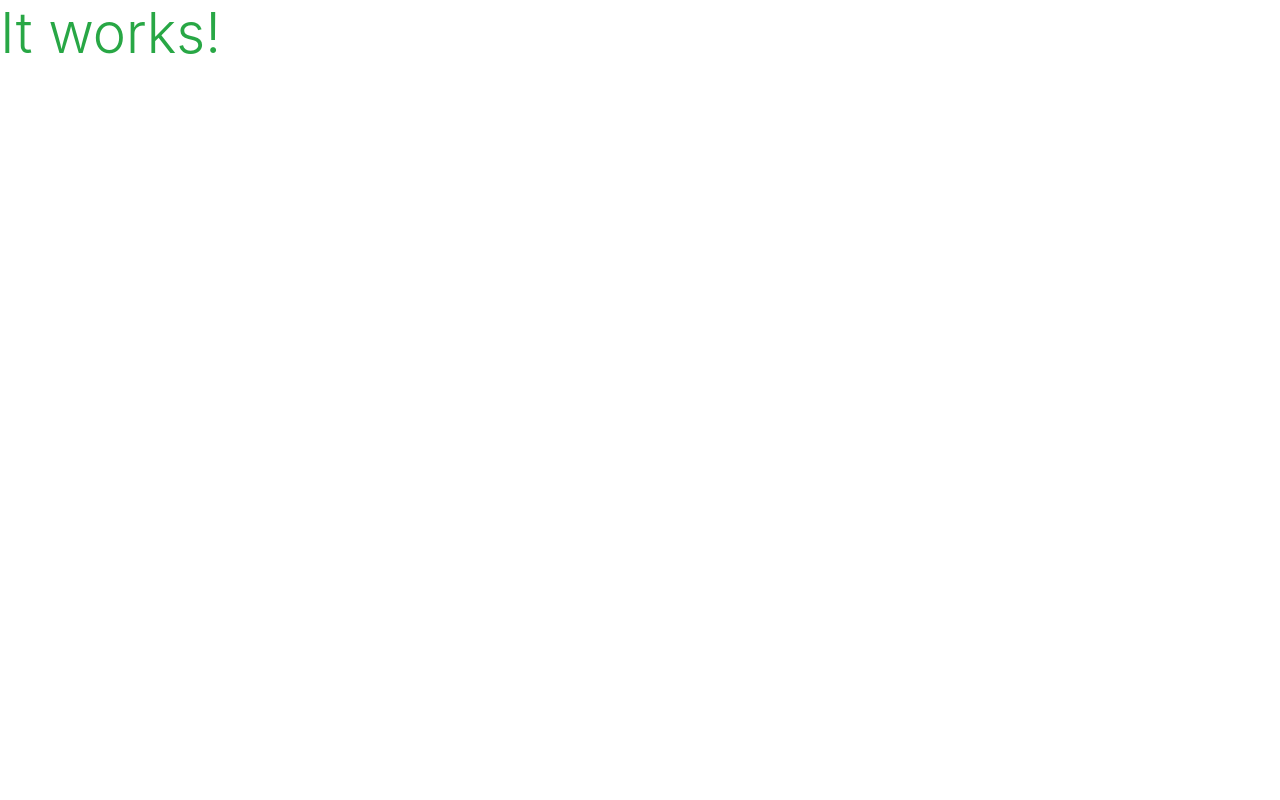
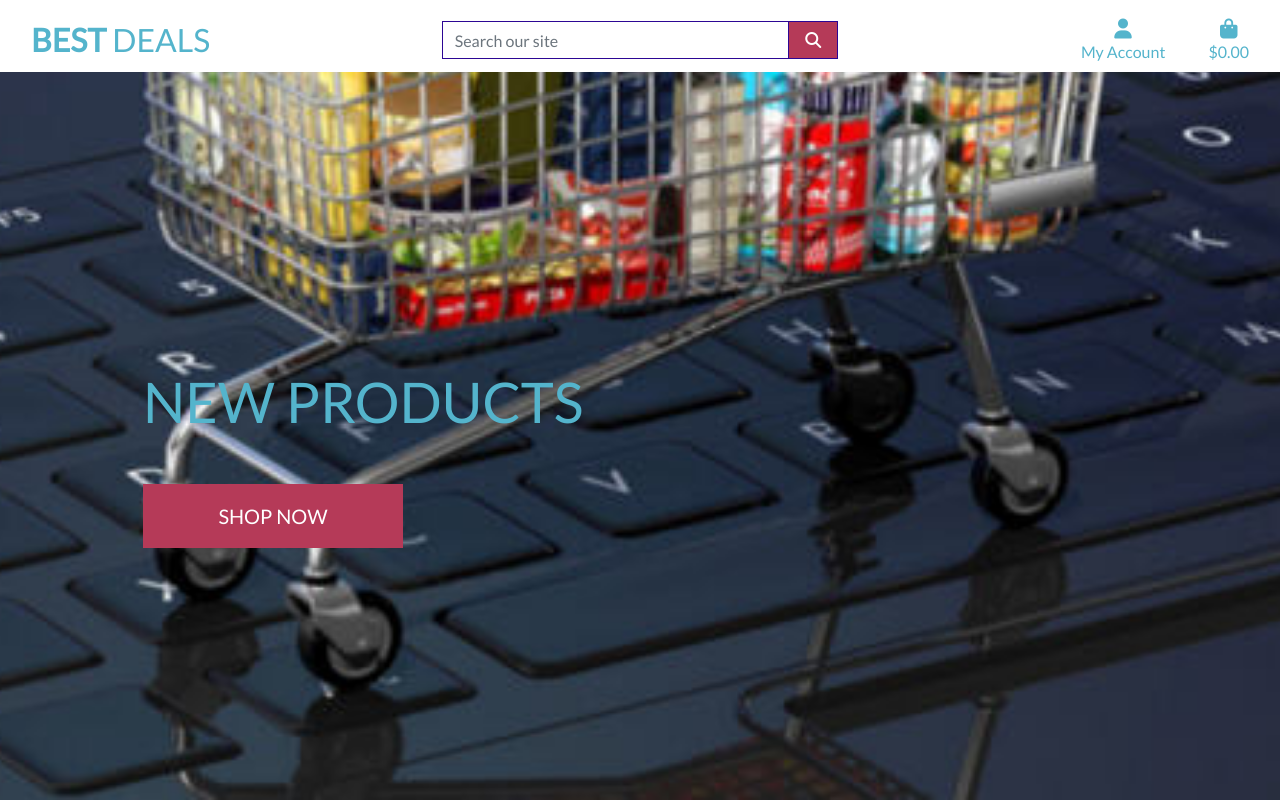
Before and after one commit to josygeorge/django-fullstack-milestone-main-project, a Django app: page / in a window 1280 px wide. Before the commit the page is almost empty. Run offline with Django 3.2, Linux system fonts and the light colour scheme; some libraries are stand-ins or nearby versions.

Commit message:
Completed home and css

```diff
--- a/best_deals/settings.py
+++ b/best_deals/settings.py
@@ -147,6 +147,10 @@ USE_TZ = True
 # https://docs.djangoproject.com/en/3.2/howto/static-files/
 
 STATIC_URL = '/static/'
+STATICFILES_DIRS = (os.path.join(BASE_DIR, 'static'),)
+
+MEDIA_URL = '/media/'
+MEDIA_ROOT = os.path.join(BASE_DIR, 'media')
 
 # Default primary key field type
 # https://docs.djangoproject.com/en/3.2/ref/settings/#default-auto-field
--- a/best_deals/urls.py
+++ b/best_deals/urls.py
@@ -15,9 +15,11 @@ Including another URLconf
 """
 from django.contrib import admin
 from django.urls import path, include
+from django.conf import settings
+from django.conf.urls.static import static
 
 urlpatterns = [
     path('admin/', admin.site.urls),
     path('accounts/', include('allauth.urls')),
     path('', include('home.urls')),
-]
+] + static(settings.MEDIA_URL, document_root=settings.MEDIA_ROOT)
--- a/home/templates/home/index.html
+++ b/home/templates/home/index.html
@@ -1,6 +1,27 @@
 {% extends "base.html" %}
 {% load static %}
 
+{% block page_header %}
+<div class="container header-container">
+    <div class="row">
+        <div class="col"></div>
+    </div>
+</div>
+{% endblock %}
+
 {% block content %}
-<h1 class="display-4 text-success">It works!</h1>
+<div class="container h-100">
+    <div class="row h-100">
+        <div class="col-7 col-md-6 my-auto">
+            <h1 class="display-4 logo-font text-black">
+                New Products
+            </h1>
+            <div class="my-5">
+                <h4>
+                    <a href="" class="shop-now-button btn btn-lg rounded-0 text-uppercase py-3">Shop Now</a>
+                </h4>
+            </div>
+        </div>
+    </div>
+</div>
 {% endblock %}
--- /dev/null
+++ b/static/css/base.css
@@ -0,0 +1,81 @@
+html {
+    height: 100%;
+}
+
+body {
+    background: url('/media/shopping-banner.jpeg') no-repeat center center fixed;
+    background-size: cover;
+    height: calc(100vh - 164px);
+    color: #555;
+    font-family: 'Lato';
+}
+
+/* from Bulma */
+.icon {
+    align-items: center;
+    display: inline-flex;
+    justify-content: center;
+    height: 1.5rem;
+    width: 1.5rem;
+}
+
+.logo-font {
+    text-transform: uppercase;
+}
+
+.main-logo-link {
+    width: fit-content;
+}
+
+.shop-now-button {
+    background: rgb(181, 58, 88);
+    color: white;
+    min-width: 260px;
+}
+
+.btn-black {
+    background: rgb(181, 58, 88);;
+    color: white;
+}
+
+.shop-now-button:hover,
+.shop-now-button:active,
+.shop-now-button:focus,
+.btn-black:hover,
+.btn-black:active,
+.btn-black:focus {
+    background: rgb(160, 68, 132);
+    color: white;
+}
+
+.text-black {
+    color: rgb(84, 180, 204) !important;
+}
+
+.border-black {
+    border: 1px solid rgb(44, 6, 148) !important;
+}
+
+/* -------------------------------- Media Queries */
+
+/* Slightly larger container on xl screens */
+@media (min-width: 1200px) {
+  .container {
+    max-width: 80%;
+  }
+}
+
+/* fixed top navbar only on medium and up */
+@media (min-width: 992px) {
+    .fixed-top-desktop-only {
+        position: fixed;
+        top: 0;
+        right: 0;
+        left: 0;
+        z-index: 1030;
+    }
+
+    .header-container {
+        padding-top: 164px;
+    }
+}
--- a/templates/base.html
+++ b/templates/base.html
@@ -17,12 +17,15 @@
     {% block corecss %}
     <link rel="stylesheet" href="https://stackpath.bootstrapcdn.com/bootstrap/4.4.1/css/bootstrap.min.css"
         integrity="sha384-Vkoo8x4CGsO3+Hhxv8T/Q5PaXtkKtu6ug5TOeNV6gBiFeWPGFN9MuhOf23Q9Ifjh" crossorigin="anonymous">
+    <link rel="stylesheet" href="https://fonts.googleapis.com/css?family=Lato&display=swap">
+    <link rel="stylesheet" href="{% static 'css/base.css' %}">
     {% endblock %}
 
     {% block extra_css %}
     {% endblock %}
 
     {% block corejs %}
+    <script src="https://kit.fontawesome.com/a7eda42618.js" crossorigin="anonymous"></script>
     <script src="https://code.jquery.com/jquery-3.4.1.slim.min.js"
         integrity="sha384-J6qa4849blE2+poT4WnyKhv5vZF5SrPo0iEjwBvKU7imGFAV0wwj1yYfoRSJoZ+n" crossorigin="anonymous">
     </script>
@@ -41,7 +44,70 @@
 </head>
 
 <body>
-    <header class="container-fluid fixed-top"></header>
+    <header class="container-fluid fixed-top">
+        <div id="topnav" class="row bg-white pt-lg-2 d-none d-lg-flex">
+            <div class="col-12 col-lg-4 my-auto py-1 py-lg-0 text-center text-lg-left">
+                <a href="{% url 'home' %}" class="nav-link main-logo-link">
+                    <h2 class="logo-font text-black my-0"><strong>Best</strong> Deals</h2>
+                </a>
+            </div>
+            <div class="col-12 col-lg-4 my-auto py-1 py-lg-0">
+                <form method="GET" action="">
+                    <div class="input-group w-100">
+                        <input class="form-control border border-black rounded-0" type="text" name="q"
+                            placeholder="Search our site">
+                        <div class="input-group-append">
+                            <button class="form-control btn btn-black border border-black rounded-0" type="submit">
+                                <span class="icon">
+                                    <i class="fas fa-search"></i>
+                                </span>
+                            </button>
+                        </div>
+                    </div>
+                </form>
+            </div>
+            <div class="col-12 col-lg-4 my-auto py-1 py-lg-0">
+                <ul class="list-inline list-unstyled text-center text-lg-right my-0">
+                    <li class="list-inline-item dropdown">
+                        <a class="text-black nav-link" href="#" id="user-options" data-toggle="dropdown"
+                            aria-haspopup="true" aria-expanded="false">
+                            <div class="text-center">
+                                <div><i class="fas fa-user fa-lg"></i></div>
+                                <p class="my-0">My Account</p>
+                            </div>
+                        </a>
+                        <div class="dropdown-menu border-0" aria-labelledby="user-options">
+                            {% if request.user.is_authenticated %}
+                            {% if request.user.is_superuser %}
+                            <a href="" class="dropdown-item">Product Management</a>
+                            {% endif %}
+                            <a href="" class="dropdown-item">My Profile</a>
+                            <a href="{% url 'account_logout' %}" class="dropdown-item">Logout</a>
+                            {% else %}
+                            <a href="{% url 'account_signup' %}" class="dropdown-item">Register</a>
+                            <a href="{% url 'account_login' %}" class="dropdown-item">Login</a>
+                            {% endif %}
+                        </div>
+                    </li>
+                    <li class="list-inline-item">
+                        <a class="{% if grand_total %}text-info font-weight-bold{% else %}text-black{% endif %} nav-link"
+                            href="">
+                            <div class="text-center">
+                                <div><i class="fas fa-shopping-bag fa-lg"></i></div>
+                                <p class="my-0">
+                                    {% if grand_total %}
+                                    ${{ grand_total|floatformat:2 }}
+                                    {% else %}
+                                    $0.00
+                                    {% endif %}
+                                </p>
+                            </div>
+                        </a>
+                    </li>
+                </ul>
+            </div>
+        </div>
+    </header>
 
     {% if messages %}
     <div class="message-container"></div>
```
Also changed, not shown: media/banner001.png (added), media/cover01.png (added), media/shopping-banner.jpeg (added).
